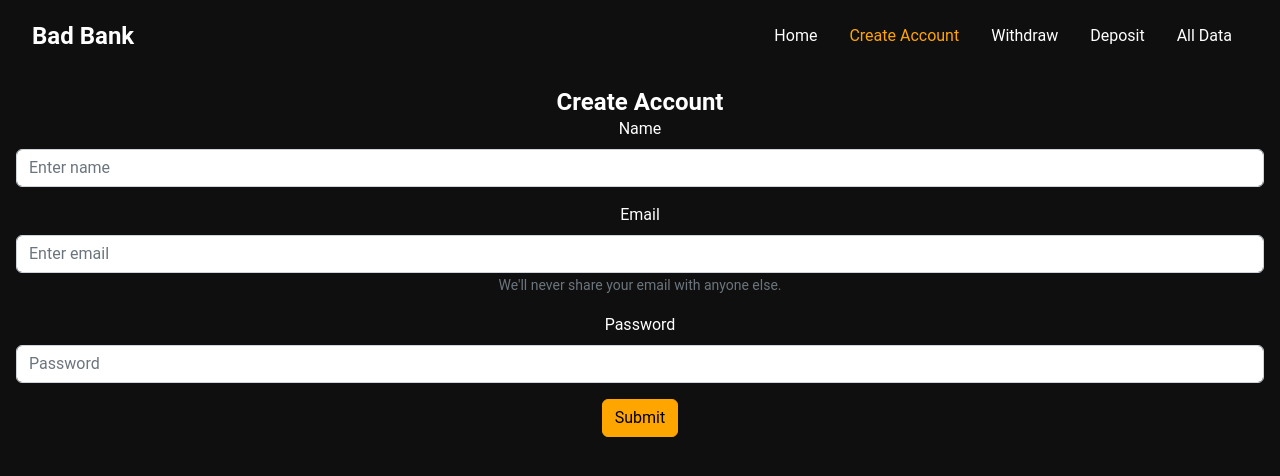
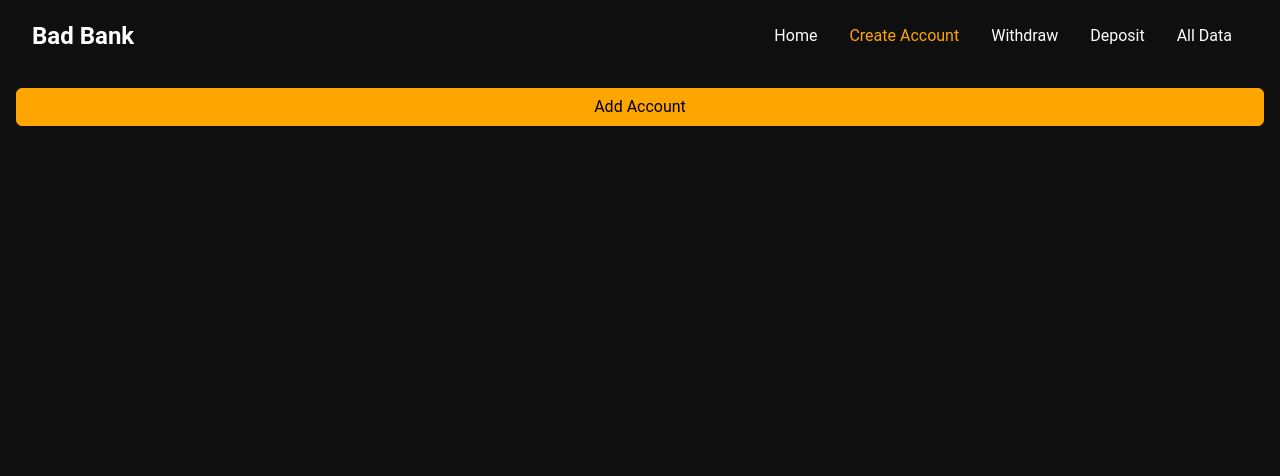
Before and after one commit to FireSquid6/bad-bank, a React (Vite) app: page /create-account in a window 1280 px wide. Shown: the top 476 px of the page. Built offline with nearby package versions, Linux system fonts and the light colour scheme.

Commit message:
add create account functionality

```diff
--- /dev/null
+++ b/src/pages/create-account/CreateAccount.scss
@@ -0,0 +1,12 @@
+.create-account-card {
+  width: 100%;
+  max-width: 400px;
+  margin: 0 auto;
+  padding: 20px;
+  border-radius: 5px;
+  box-shadow: 0 0 10px 0 rgba(0, 0, 0, 0.1);
+  background-color: #fff;
+  text-align: center;
+
+  background-color: #333;
+}
--- a/src/pages/create-account/CreateAccount.tsx
+++ b/src/pages/create-account/CreateAccount.tsx
@@ -1,31 +1,98 @@
-import { Button, Form } from 'react-bootstrap';
+import { Button, Form, Card } from 'react-bootstrap';
+import './CreateAccount.scss';
+import { FormEvent, ChangeEvent, useState } from 'react';
+
+
+enum InvalidCreateAccountReason {
+  UsernameEmpty,
+  PasswordInvalid,
+  EmailEmpty,
+}
+
+
+function ValidateCreateAccountSubmission(username: string, password: string, email: string): InvalidCreateAccountReason[] {
+  let reasons: InvalidCreateAccountReason[] = []
+
+  if (username == "") reasons.push(InvalidCreateAccountReason.UsernameEmpty)
+  if (password == "" || password.length < 8) reasons.push(InvalidCreateAccountReason.PasswordInvalid)
+  if (email == "") reasons.push(InvalidCreateAccountReason.EmailEmpty)
+
+  return reasons
+}
+
 
 
 export default function CreateAccount() {
-  return (
-    <main>
-      <h1 role="title">Create Account</h1>
-      <Form role="form">
-        <Form.Group className="mb-3" controlId="formBasicName">
+  const [username, setUsername] = useState("");
+  const [password, setPassword] = useState("");
+  const [email, setEmail] = useState("");
+  const [creatingAccount, setCreatingAccount] = useState(false);
+  const [buttonText, setButtonText] = useState("Add Account");
+
+
+  const onSubmit = (event: FormEvent) => {
+    const validation = ValidateCreateAccountSubmission(username, password, email)
+    let reasons = ""
+    if (validation.length > 0) {
+      validation.forEach((reason) => {
+        switch (reason) {
+          case InvalidCreateAccountReason.UsernameEmpty:
+            reasons += "Username empty\n"
+            break;
+          case InvalidCreateAccountReason.PasswordInvalid:
+            reasons += "Password must be at least 8 characters\n"
+            break;
+          case InvalidCreateAccountReason.EmailEmpty:
+            reasons += "Email empty\n"
+            break;
+        }
+      });
+      alert(reasons)
+    }
+    else {
+      console.log("Valid submission")
+      alert("Account Created")
+      setCreatingAccount(false)
+    }
+  }
+
+
+  const button = (
+    <Button variant="primary" onClick={() => {
+      setCreatingAccount(true)
+      setButtonText("Create Another Account")
+    }}>{buttonText}</Button>
+  )
+  const card = (
+    <Card className="create-account-card">
+      <h1>Create Account</h1>
+      <Form onSubmit={onSubmit} role="form">
+        <Form.Group className="mb-4" controlId="formBasicName">
           <Form.Label>Name</Form.Label>
-          <Form.Control type="text" placeholder="Enter name" />
+          <Form.Control type="text" name="username" onChange={(event) => {setUsername(event.target.value)}} placeholder="Enter name"/>
         </Form.Group>
-        <Form.Group className="mb-3" controlId="formBasicEmail">
+        <Form.Group className="mb-4" controlId="formBasicEmail">
           <Form.Label>Email</Form.Label>
-          <Form.Control type="email" placeholder="Enter email" />
+          <Form.Control name="email" type="email" onChange={(event) => {setEmail(event.target.value)}} placeholder="Enter email" />
           <Form.Text className="text-muted">
             We'll never share your email with anyone else.
           </Form.Text>
         </Form.Group>
 
-        <Form.Group className="mb-3" controlId="formBasicPassword">
+        <Form.Group className="mb-4" controlId="formBasicPassword">
           <Form.Label>Password</Form.Label>
-          <Form.Control type="password" placeholder="Password" />
+          <Form.Control type="password" name="password" placeholder="Enter Password" onChange={(event) => {setPassword(event.target.value)}} />
         </Form.Group>
         <Button variant="primary" type="submit">
           Submit
         </Button>
       </Form>
+    </Card>
+  )
+
+  return (
+    <main>
+      {creatingAccount ? card : button}
     </main>
   )
 }
```
